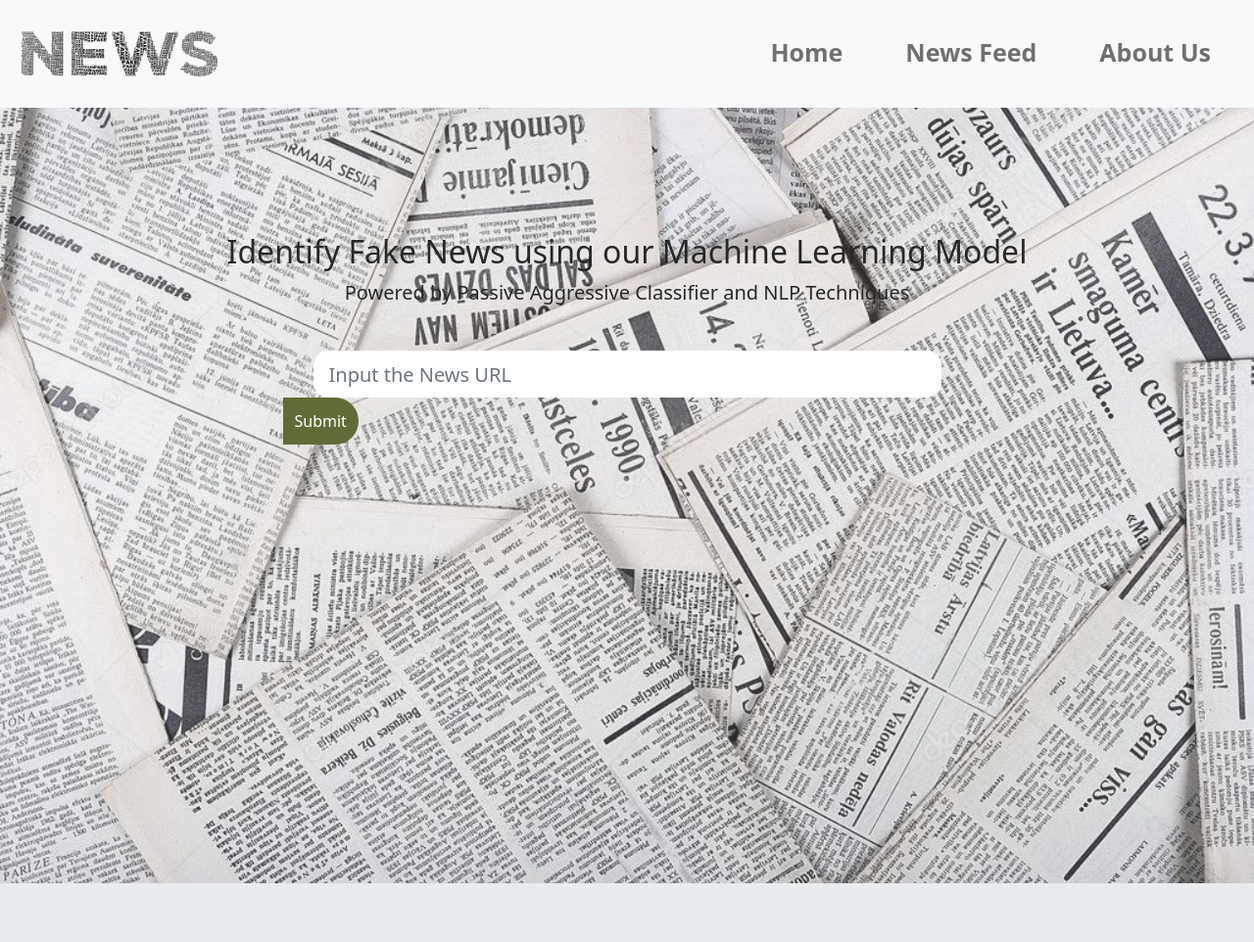
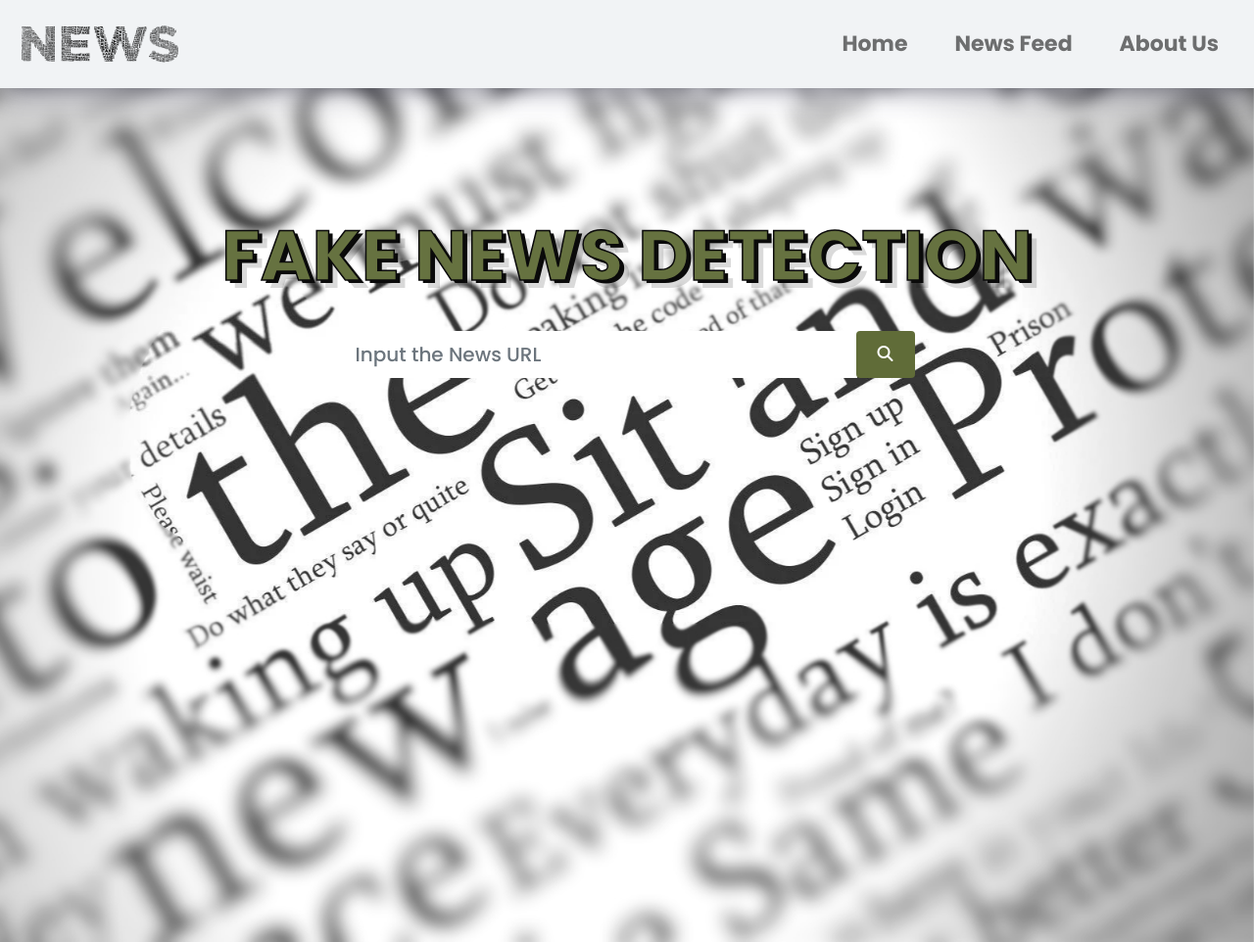
Before and after one commit to mate-bale404/fake-news, a Flask app: page / in a window 1280 px wide. Shown: the whole page at 98% size. Run offline with Flask 2, Linux system fonts and the light colour scheme.

Commit message:
Update home and base display

```diff
--- a/static/main.css
+++ b/static/main.css
@@ -1,43 +1,50 @@
+@import url('https://fonts.googleapis.com/css2?family=Poppins:wght@100;200;300;500;600;700&display=swap');
 html, body {
   height: 100%;
   overflow-x: hidden;
   font-size:100%;
-  padding:0%;
+  padding:0;
   position: relative;
   background-color:#e9ecef;
-  overflow: hidden;
+  font-family: 'Poppins', sans-serif;
+
 }
-
 
 .contentA .card-body{
     background-color:#606C38;
 }
-
-
+.navbar{
+  background-color: #F1F3F5;
+}
+.container-fluid{
+  box-shadow: rgba(50, 50, 93, 0.25) 0px 13px 27px -5px, rgba(0, 0, 0, 0.3) 0px 8px 16px -8px;
+  z-index: 10;
+}
   .navbar-brand {
-    font-size: 25px !important;
+    font-size: 25fpx !important;
     margin-right: 1rem !important;
     /* padding-top: 1rem !important; */
   }
 
   .navbar-expand-lg .navbar-nav .nav-link {
-    padding-left: 2rem !important;
+    padding-left: 1.5rem !important;
     padding-top: 1rem;
     padding-bottom: 1rem;
-    padding-right: 2rem;
+    padding-right: 1.5rem;
   }
 .font-navbar{
-  font-size: 25px;
+  font-size: 22px;
   font-weight: bolder;
 }
 .navbar{
   padding: 0;
 }
 .logo{
-  max-width: 200px;
+  max-width: 160px;
   height: auto;
   margin-left: 10px;
 }
+
 
 .input-group:hover {
 	transform: translateY(-2px);
@@ -55,7 +62,9 @@ html, body {
 	background-color: #606C38;
 	border: 0;
 	font-weight: 500;
-	border-radius: 0 40px 40px 0 !important;
+  height:3rem; border:none;
+  width: 60px;
+	/* border-radius: 0 40px 40px 0 !important; */
 }
 
 .input-group .url-box {
@@ -111,14 +120,31 @@ html, body {
   background-color: transparent;
   text-decoration: none;
 }
+.input-diff{
+  height:3rem;
+  width:33rem !important;
+  border-radius:15px;
+  border:none;
 
+}
+.input-diff:focus{
+  border: 2px solid #606C38 !important;
+  -webkit-box-shadow: 0px 0px 8px #606C38 !important;
+  -moz-box-shadow: 0px 0px 8px #606C38 !important;
+  box-shadow: 0px 0px 8px #606C38 !important;
+}
 header.masthead {
   position: relative;
   background-color: #ffffff;
-  background: url("/static/assets/background1.jpg") no-repeat center center;
+  background: url("/static/assets/background5.jpg") no-repeat center center fixed;
   background-size: cover;
   padding-top: 8rem;
   padding-bottom: 30rem;
+  height: 100%;
+  -webkit-background-size: cover;
+  -moz-background-size: cover;
+  -o-background-size: cover;
+  background-size: cover;
 }
 
 header.masthead .overlay {
@@ -129,13 +155,23 @@ header.masthead .overlay {
   top: 0;
   left: 0;
   opacity: 0.2;
-
-
+  overflow: hidden;
+  background: rgba(255, 255, 255, 0.2);
+  /* backdrop-filter: blur(10px);
+  height: 100vh;
+	width: 50%; */
 }
 
 header.masthead h1 {
-  font-size: 2rem;
-
+  z-index: 2;
+  font-weight: bolder;
+  -webkit-text-stroke: 1.5px #000;
+  color: #606C38;
+  text-shadow: 4px 3px 0px #000, 9px 8px 0px rgba(0,0,0,0.15);
+  /* text-shadow: 0px 3px 0px #b2a98f,
+                 0px 14px 10px rgba(0,0,0,0.15),
+                 0px 24px 2px rgba(0,0,0,0.1),
+                 0px 34px 30px rgba(0,0,0,0.1); */
 }
 
 a.nav-link:after {
@@ -152,6 +188,7 @@ a.nav-link:after {
   width: 0;
 }
 a.nav-link:hover:after {
+  color: #606C38;
   width: 100%;
   left: 0;
 }
--- a/templates/base.html
+++ b/templates/base.html
@@ -12,11 +12,13 @@
       integrity="sha384-giJF6kkoqNQ00vy+HMDP7azOuL0xtbfIcaT9wjKHr8RbDVddVHyTfAAsrekwKmP1"
       crossorigin="anonymous"
     />
+    <!-- Font Awesome -->
+    <link rel="stylesheet" href="https://cdnjs.cloudflare.com/ajax/libs/font-awesome/6.2.1/css/all.min.css">
     <!-- CSS file -->
     <link rel="stylesheet" href="{{url_for('static',filename='main.css')}}" />
 
-    <nav class="navbar navbar-expand-lg navbar-light bg-light">
-      <div class="container-fluid">
+    <nav class="navbar navbar-expand-lg navbar-light" ">
+      <div class="container-fluid" >
         <a class="navbar-brand" href="{{url_for('home')}}"
           ><img
             src="{{ url_for('static', filename='assets/newlogo.png') }}"
@@ -58,6 +60,8 @@
     {% block contentA %} {% endblock contentA %} {% block contentB %} {%
     endblock contentB %} {% block contentC %} {% endblock contentC %} {% block
     contentD %} {% endblock contentD %}
+    <!-- <footer style="position: fixed; bottom: 0; width: 100%; height: 30px;" class="text-center bg-success"> © 2022 Copyright: Wakey-Wakey</footer> -->
+
 
     <script
       src="https://cdn.jsdelivr.net/npm/bootstrap@5.0.0-beta1/dist/js/bootstrap.bundle.min.js"
--- a/templates/home.html
+++ b/templates/home.html
@@ -2,23 +2,24 @@
 
 
 {% block contentA %}
-
+<body style="overflow:hidden !important;">
   <header class="masthead text-white text-center">
       <div class="overlay"></div>
       <div class="container">
         <div class="row">
           <div class="col-xl-9 mx-auto">
-          <h1 class="mb-2" style="color:black;">Identify Fake News using our Machine Learning Model</h1>
-          <p class="lead mb-30" style="color:black;"><b>Powered by Passive Aggressive Classifier and NLP Techniques</b></p>
+            <h1 class="display-2 text-center mb-3" >FAKE NEWS DETECTION </h1>
+            <!-- <p class="lead mb-30" style="color:black;"><b>Made By Wakey-Wakey </b></p> -->
           </div>
           <br><br><br><br><br>
           <div class="col-md-10 col-lg-8 col-xl-7 mx-auto">
             <div class="d-flex justify-content-center">
               <form id="form" method='POST' action='/' >
-                <div class="input-group input-group-lg mb-3 rounded-circle">
-                    <input type="text" style="height:3rem; width:40rem; border-radius:15px; border:none;" class="form-control" placeholder="Input the News URL" type="text" name="url" value="{{request.form.url}}" required="required" />
+                  <div class="input-group input-group-lg mb-3">
+                      <input type="text" class="form-control input-diff" placeholder="Input the News URL" type="text" name="url" value="{{request.form.url}}" required="required" />
                       <div class="input-group-append">
-                    <input class="btn btn-primary btn-block btn-large predict-btn" style="height:3rem; border-radius:15px; margin-left: -30px; border:none; z-index:10;" type="submit" id="button-addon2" value="Submit"></input>
+                      <!-- <input class="btn btn-primary btn-block btn-large predict-btn" style="height:3rem; border-radius:15px; margin-left: -30px; border:none; z-index:10;" type="submit" id="button-addon2" value="Submit"></input> -->
+                      <button class="btn btn-block btn-large predict-btn text-white"id="button-addon2"><i class="fas fa-search"></i></button>
                       </div>
                   </div>
               </form>
@@ -26,6 +27,7 @@
           </div>
         </div>
       </div>
+</div>
   </header>
 
 {% endblock contentA %}
```
Also changed, not shown: static/assets/3.png (deleted), static/assets/background3.webp (added), static/assets/background4.jpg (added), static/assets/background5.jpg (added), static/assets/background5.webp (added), static/assets/background7.jpg (added), static/assets/image.webp (added). Lines whose indentation alone changed are shown as unchanged.
